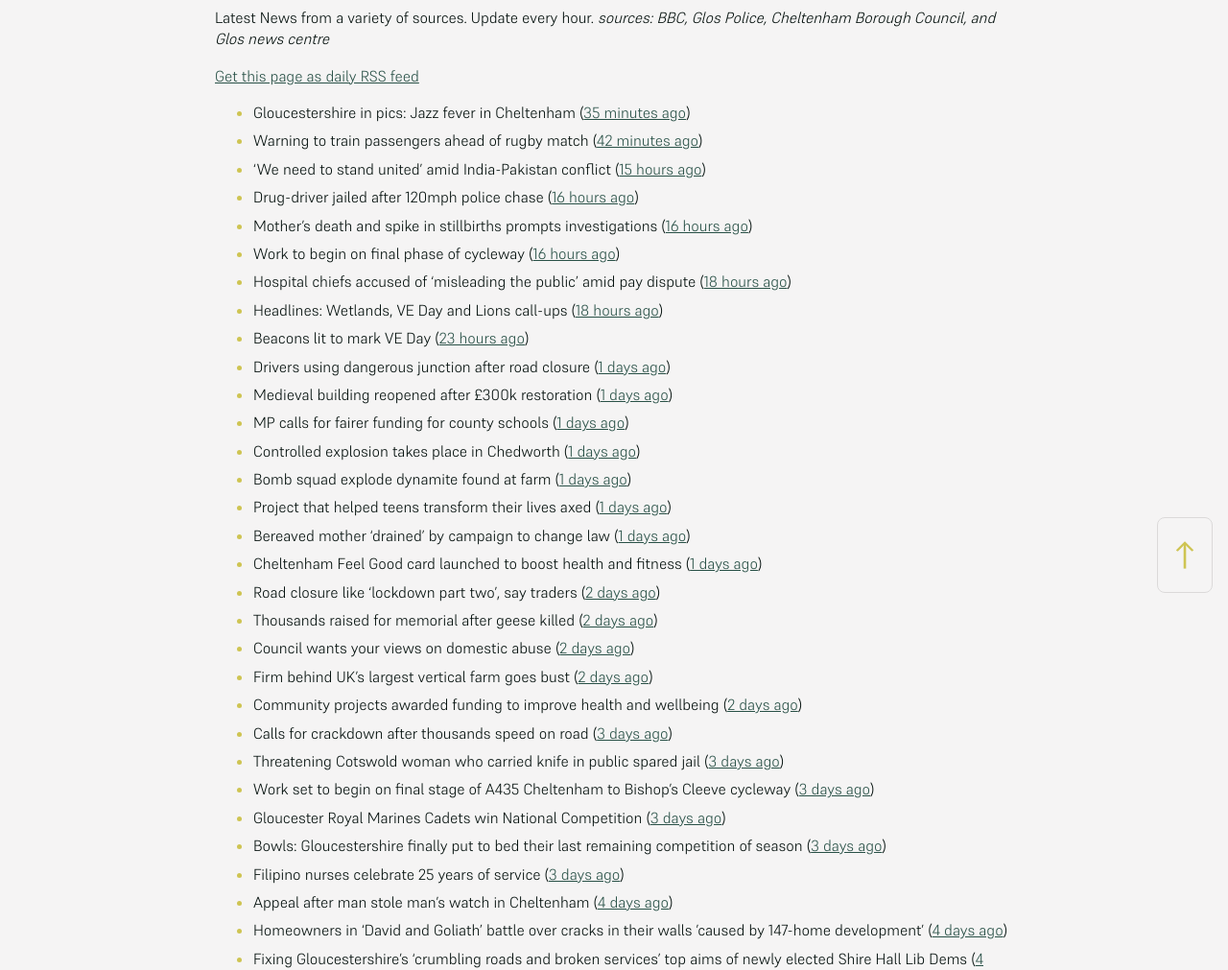
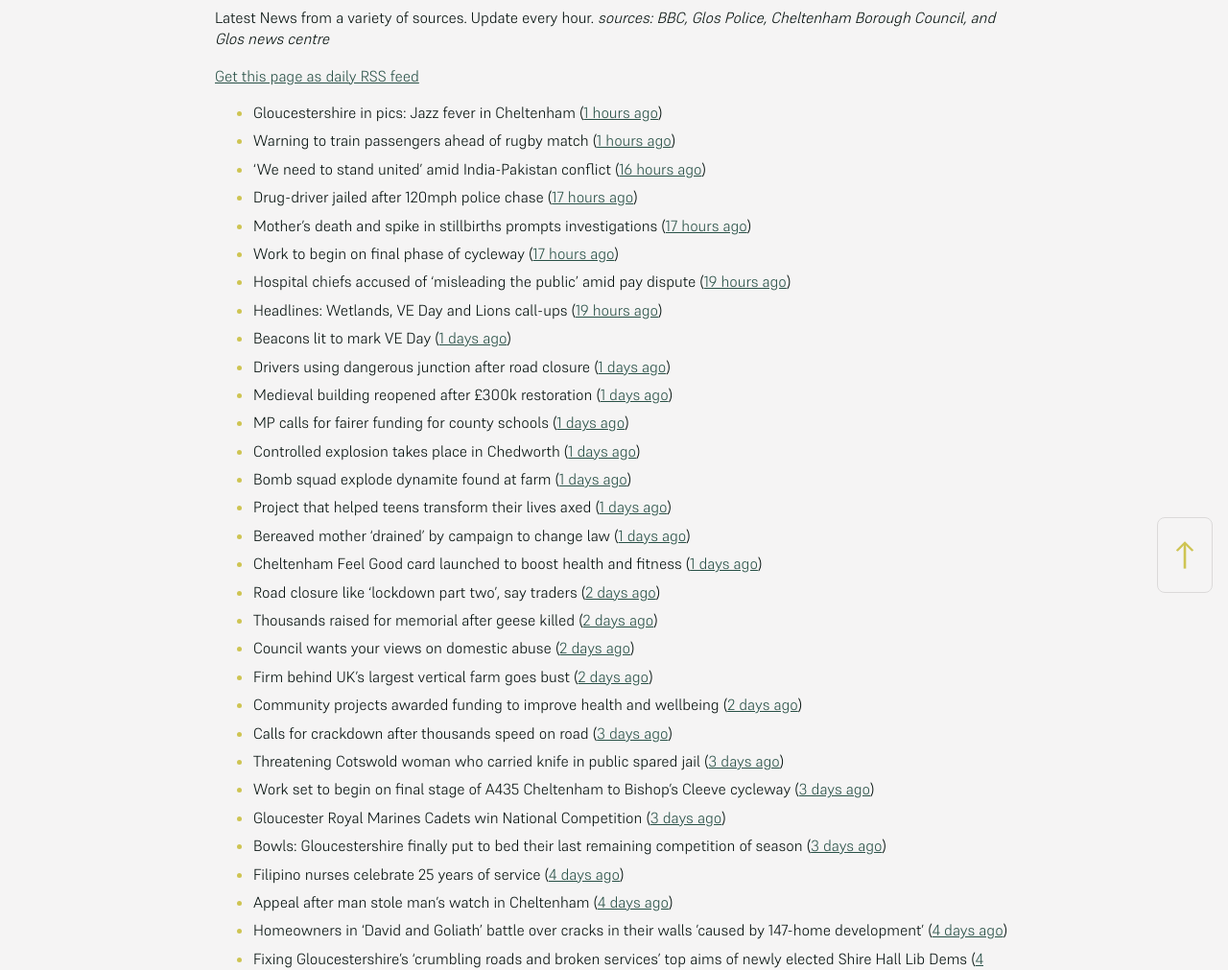
Before and after one commit to mat-0/cheltenham-open-data, a Jekyll site: the page built from _pages/news.md, in a window 1280 px wide. Shown: the part 266-1277 px from the top of the page at 96% size. Built offline with Jekyll 4.4.1, drawn with Linux system fonts in a browser that asks for light colours.

Commit message:
Updated 2025-05-10 07:57:58

```diff
--- a/_pages/news.md
+++ b/_pages/news.md
@@ -12,15 +12,15 @@ _sources: BBC, Glos Police, Cheltenham Borough Council, and Glos news centre_
 [Get this page as daily RSS feed](/daily.rss)
 
 <!-- news_marker starts -->
-- Gloucestershire in pics: Jazz fever in Cheltenham ([35 minutes ago](https://www.bbc.com/news/articles/cql23676qlgo))
-- Warning to train passengers ahead of rugby match ([42 minutes ago](https://www.bbc.com/news/articles/cde2e6kx43xo))
-- 'We need to stand united' amid India-Pakistan conflict ([15 hours ago](https://www.bbc.com/news/articles/cx202gvxgj7o))
-- Drug-driver jailed after 120mph police chase ([16 hours ago](https://www.bbc.com/news/articles/c8jgl2gdj3jo))
-- Mother’s death and spike in stillbirths prompts investigations ([16 hours ago](https://gloucesternewscentre.co.uk/mothers-death-and-spike-in-stillbirths-prompts-investigations/))
-- Work to begin on final phase of cycleway ([16 hours ago](https://www.bbc.com/news/articles/cjwq3242dego))
-- Hospital chiefs accused of ‘misleading the public’ amid pay dispute ([18 hours ago](https://gloucesternewscentre.co.uk/hospital-chiefs-accused-of-misleading-the-public-amid-pay-dispute/))
-- Headlines: Wetlands, VE Day and Lions call-ups ([18 hours ago](https://www.bbc.com/news/articles/c4gre522d7lo))
-- Beacons lit to mark VE Day ([23 hours ago](https://www.bbc.com/news/videos/c74nln2wnzko))
+- Gloucestershire in pics: Jazz fever in Cheltenham ([1 hours ago](https://www.bbc.com/news/articles/cql23676qlgo))
+- Warning to train passengers ahead of rugby match ([1 hours ago](https://www.bbc.com/news/articles/cde2e6kx43xo))
+- 'We need to stand united' amid India-Pakistan conflict ([16 hours ago](https://www.bbc.com/news/articles/cx202gvxgj7o))
+- Drug-driver jailed after 120mph police chase ([17 hours ago](https://www.bbc.com/news/articles/c8jgl2gdj3jo))
+- Mother’s death and spike in stillbirths prompts investigations ([17 hours ago](https://gloucesternewscentre.co.uk/mothers-death-and-spike-in-stillbirths-prompts-investigations/))
+- Work to begin on final phase of cycleway ([17 hours ago](https://www.bbc.com/news/articles/cjwq3242dego))
+- Hospital chiefs accused of ‘misleading the public’ amid pay dispute ([19 hours ago](https://gloucesternewscentre.co.uk/hospital-chiefs-accused-of-misleading-the-public-amid-pay-dispute/))
+- Headlines: Wetlands, VE Day and Lions call-ups ([19 hours ago](https://www.bbc.com/news/articles/c4gre522d7lo))
+- Beacons lit to mark VE Day ([1 days ago](https://www.bbc.com/news/videos/c74nln2wnzko))
 - Drivers using dangerous junction after road closure ([1 days ago](https://www.bbc.com/news/articles/c0qnq5jvwz0o))
 - Medieval building reopened after £300k restoration ([1 days ago](https://www.bbc.com/news/articles/cwy6y3d1xz0o))
 - MP calls for fairer funding for county schools ([1 days ago](https://www.bbc.com/news/articles/c14kz050y3ro))
@@ -39,7 +39,7 @@ _sources: BBC, Glos Police, Cheltenham Borough Council, and Glos news centre_
 - Work set to begin on final stage of A435 Cheltenham to Bishop’s Cleeve cycleway ([3 days ago](https://gloucesternewscentre.co.uk/work-set-to-begin-on-final-stage-of-a435-cheltenham-to-bishops-cleeve-cycleway/))
 - Gloucester Royal Marines Cadets win National Competition ([3 days ago](https://gloucesternewscentre.co.uk/gloucester-royal-marines-cadets-win-national-competition/))
 - Bowls: Gloucestershire finally put to bed their last remaining competition of season ([3 days ago](https://gloucesternewscentre.co.uk/bowls-gloucestershire-finally-put-to-bed-their-last-remaining-competition-of-season/))
-- Filipino nurses celebrate 25 years of service ([3 days ago](https://gloucesternewscentre.co.uk/filipino-nurses-celebrate-25-years-of-service/))
+- Filipino nurses celebrate 25 years of service ([4 days ago](https://gloucesternewscentre.co.uk/filipino-nurses-celebrate-25-years-of-service/))
 - Appeal after man stole man’s watch in Cheltenham ([4 days ago](https://gloucesternewscentre.co.uk/appeal-after-man-stole-mans-watch-in-cheltenham/))
 - Homeowners in ‘David and Goliath’ battle over cracks in their walls ’caused by 147-home development’ ([4 days ago](https://gloucesternewscentre.co.uk/homeowners-in-david-and-goliath-battle-over-cracks-in-their-walls-caused-by-147-home-development/))
 - Fixing Gloucestershire’s ‘crumbling roads and broken services’ top aims of newly elected Shire Hall Lib Dems ([4 days ago](https://gloucesternewscentre.co.uk/fixing-gloucestershires-crumbling-roads-and-broken-services-top-aims-of-newly-elected-shire-hall-lib-dems/))
```
Also changed, not shown: _data/flood.json (+5 -69 lines), index.md (+4 -4 lines).
